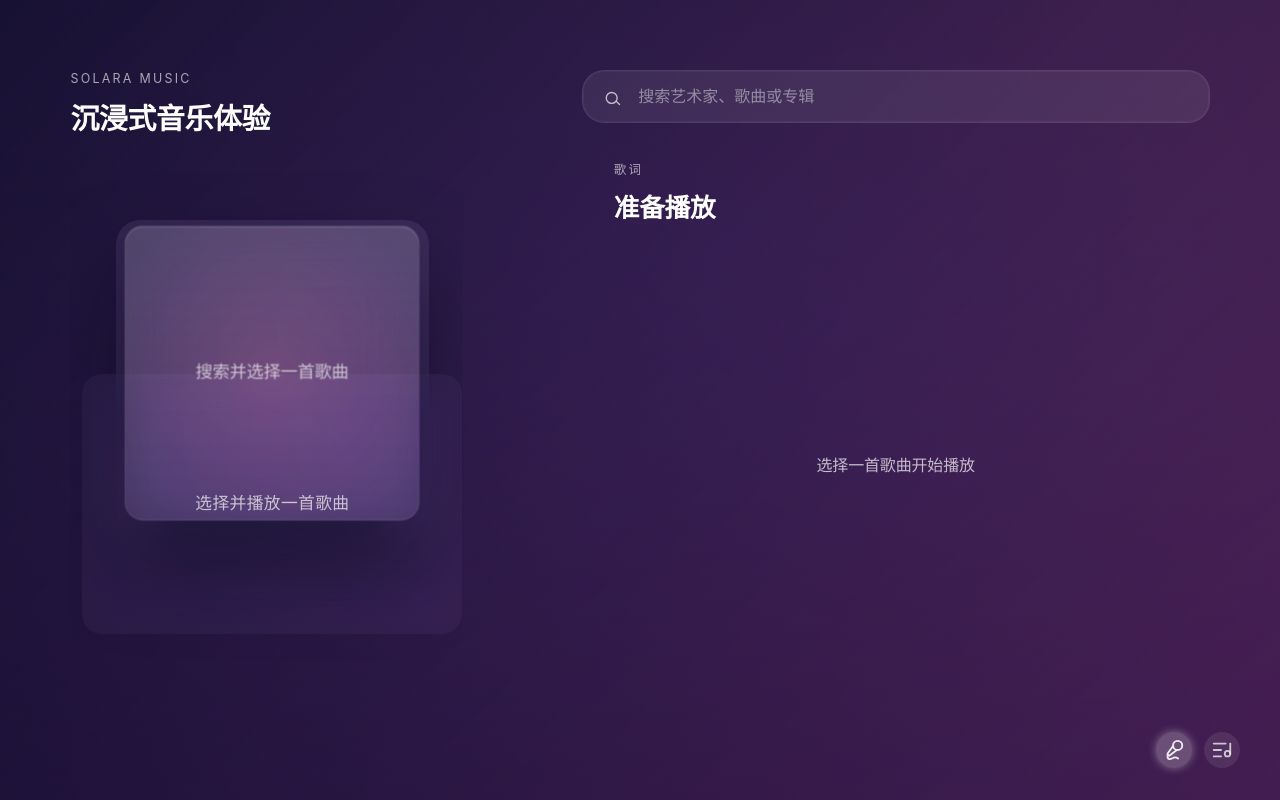
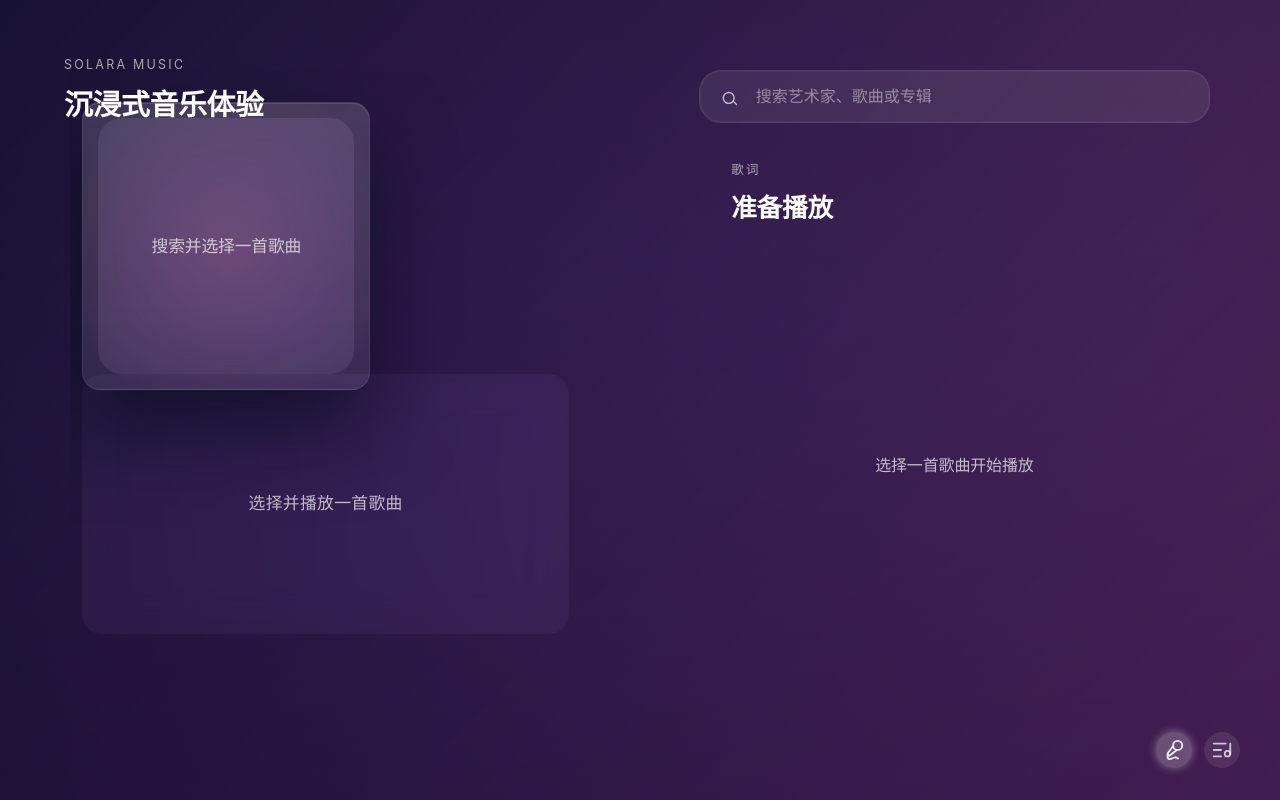
Before and after one commit to akudamatata/Solara-Apple-Music-Version, a React (Vite) app: page / in a window 1280 px wide. Built offline with nearby package versions, Linux system fonts and the light colour scheme.

Commit message:
Fix player layout alignment

```diff
--- a/src/App.css
+++ b/src/App.css
@@ -5,6 +5,7 @@
   --space-stack-sm: clamp(0.6rem, 1.4vw, 0.9rem);
   --space-stack-md: clamp(0.95rem, 1.9vw, 1.3rem);
   --space-stack-lg: clamp(1.2rem, 2.4vw, 1.6rem);
+  --search-bar-height: 340px;
 }
 
 .app {
@@ -123,8 +124,8 @@
   position: relative;
   z-index: 3;
   display: grid;
-  grid-template-columns: 2fr 3fr;
-  column-gap: clamp(2.4rem, 4.6vw, 3.4rem);
+  grid-template-columns: 1fr 1fr;
+  column-gap: 3vw;
   row-gap: clamp(2rem, 4vw, 3.4rem);
   align-items: start;
   justify-items: stretch;
@@ -189,8 +190,11 @@
 }
 
 .player-header {
-  padding-top: 0;
+  position: absolute;
+  top: 24px;
+  left: 32px;
   text-align: left;
+  z-index: 10;
 }
 
 .player-header .eyebrow {
@@ -211,8 +215,10 @@
   justify-content: center;
   min-height: 0;
   grid-column: content-start / content-end;
-  justify-self: center;
-  padding: clamp(1.2rem, 2.4vw, 1.8rem);
+  justify-self: start;
+  align-self: start;
+  padding: 0;
+  margin-bottom: 24px;
 }
 
 .player-cover::before {
@@ -229,8 +235,8 @@
 .album-art {
   position: relative;
   z-index: 1;
-  width: min(38vw, 340px);
-  height: min(38vw, 340px);
+  width: var(--search-bar-height, 340px);
+  height: var(--search-bar-height, 340px);
   aspect-ratio: 1 / 1;
   border-radius: 18px;
   --album-art-image: none;
@@ -246,8 +252,10 @@
   justify-content: center;
   border: 1px solid rgba(255, 255, 255, 0.08);
   box-shadow: 0 42px 80px rgba(6, 8, 26, 0.6), inset 0 1px 0 rgba(255, 255, 255, 0.12);
-  transition: transform 1.2s ease, box-shadow 0.8s ease, background-image 1s ease;
-  animation: artworkFloat 18s ease-in-out infinite;
+  transition: box-shadow 0.8s ease, background-image 1s ease;
+  transform: none;
+  animation: none;
+  object-fit: cover;
 }
 
 .album-art::before {
--- a/src/App.tsx
+++ b/src/App.tsx
@@ -365,6 +365,7 @@ function App() {
   const repeatModeRef = useRef(repeatMode)
   const lyricsContainerRef = useRef<HTMLDivElement | null>(null)
   const lyricsScrollCleanupRef = useRef<(() => void) | null>(null)
+  const searchBarRef = useRef<HTMLDivElement | null>(null)
 
   const handleLyricLineChange = useCallback(() => {
     onLyricLineChange()
@@ -392,6 +393,36 @@ function App() {
   useEffect(() => {
     repeatModeRef.current = repeatMode
   }, [repeatMode])
+
+  useEffect(() => {
+    const updateSearchBarHeight = () => {
+      const searchBar = searchBarRef.current
+      if (searchBar) {
+        document.documentElement.style.setProperty(
+          '--search-bar-height',
+          `${searchBar.offsetHeight}px`,
+        )
+      }
+    }
+
+    updateSearchBarHeight()
+
+    const observer = new ResizeObserver(() => {
+      updateSearchBarHeight()
+    })
+
+    const currentSearchBar = searchBarRef.current
+    if (currentSearchBar) {
+      observer.observe(currentSearchBar)
+    }
+
+    window.addEventListener('resize', updateSearchBarHeight)
+
+    return () => {
+      observer.disconnect()
+      window.removeEventListener('resize', updateSearchBarHeight)
+    }
+  }, [isSearching, searchResults.length])
 
   const trackCacheKey = currentTrack ? getTrackKey(currentTrack) : null
   const artworkUrl = currentTrack?.artworkUrl
@@ -1165,7 +1196,10 @@ function App() {
           <div className="list-stack">
             <header className="list-header">
               <div className="search-area">
-                <div className={`search-bar${isSearching ? ' searching' : ''}`}>
+                <div
+                  className={`search-bar${isSearching ? ' searching' : ''}`}
+                  ref={searchBarRef}
+                >
                   <SearchIcon />
                   <input
                     value={query}
```
